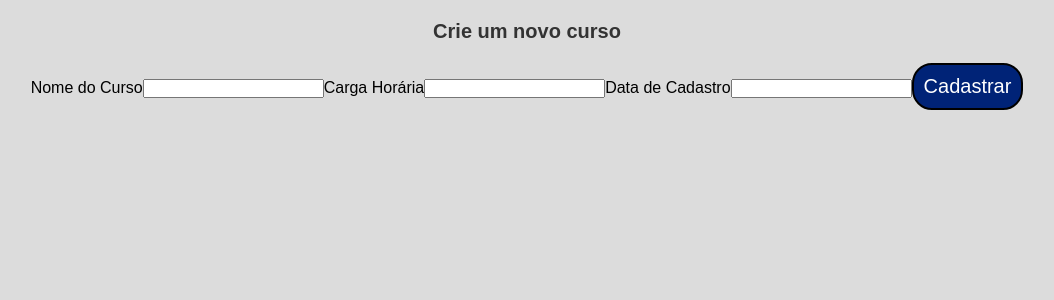
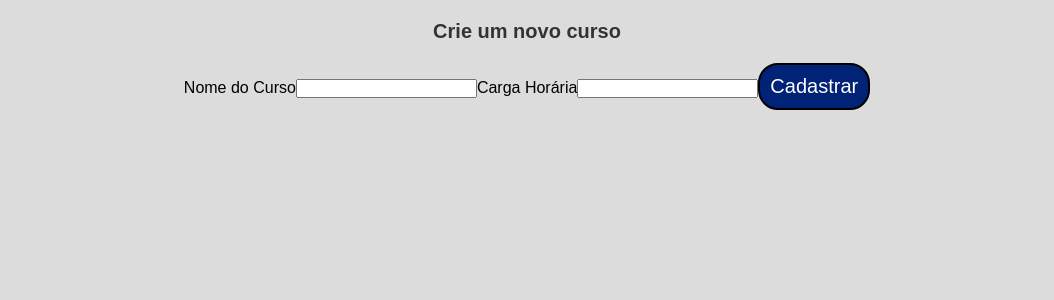
Before and after one commit to eu-pedro/sistema_unidit, a React (Vite) app: page /create in a window 1280 px wide. Shown: the top 300 px of the page, without its empty margins (113-1167 px from the left). Built offline with nearby package versions, Linux system fonts and the light colour scheme.

Commit message:
finalizado método post com formatação de data para o padrão brasileiro

```diff
--- a/src/pages/create.jsx
+++ b/src/pages/create.jsx
@@ -3,24 +3,26 @@ import React, {useState} from 'react'
 import api from '../services/api';
 
 const Create = () => {
-  const [nomeCurso, setNomeCurso] = useState();
-  const [cargaHoraria, setCargaHoraria] = useState();
-  const [dataCadastro, setDataCadastro] = useState();
+  const [nomeCurso, setNomeCurso] = useState("");
+  const [cargaHoraria, setCargaHoraria] = useState("");
+  const [dataCadastro, setDataCadastro] = useState("");
 
 
-  const postData = (e) => {
+  const postData =  async (e) => {
+    e.preventDefault();
 
-    api.post("/curso", {
+
+
+    await api.post("/curso", {
       nomeCurso,
-      cargaHoraria,
-      dataCadastro
+      cargaHoraria
     })
 
-    e.preventDefault();
+
 
     console.log(nomeCurso)
     console.log(cargaHoraria)
-    console.log(dataCadastro)
+
   }
 
   return (
@@ -29,11 +31,9 @@ const Create = () => {
 
       <form action="">
         <label htmlFor="nome_curso">Nome do Curso</label>
-        <input type="text" onChange={(e)=> setNomeCurso(e.target.value)} required name="nome_curso" id="nome_curso"/>
+        <input type="text" onChange={(e)=> setNomeCurso(e.target.value)} value={nomeCurso} required name="nome_curso" id="nome_curso"/>
         <label htmlFor="carga_horaria">Carga Horária</label>
-        <input type="text" onChange={(e)=> setCargaHoraria(e.target.value)} required name="carga_horaria" id="carga_horaria"/>
-        <label htmlFor="data_cadastro">Data de Cadastro</label>
-        <input type="data" onChange={(e)=> setDataCadastro(e.target.value)} required name="data_cadastro" id="data_cadastro"/>
+        <input type="text" onChange={(e)=> setCargaHoraria(e.target.value)} value={cargaHoraria} required name="carga_horaria" id="carga_horaria"/>
 
         <button type="submit" onClick={postData}>Cadastrar</button>
       </form>
```
Also changed, not shown: src/pages/cursos/index.jsx (+8 -0 lines).
